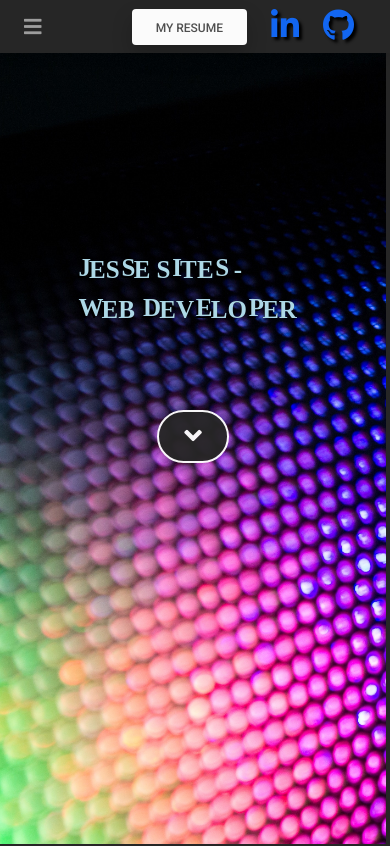
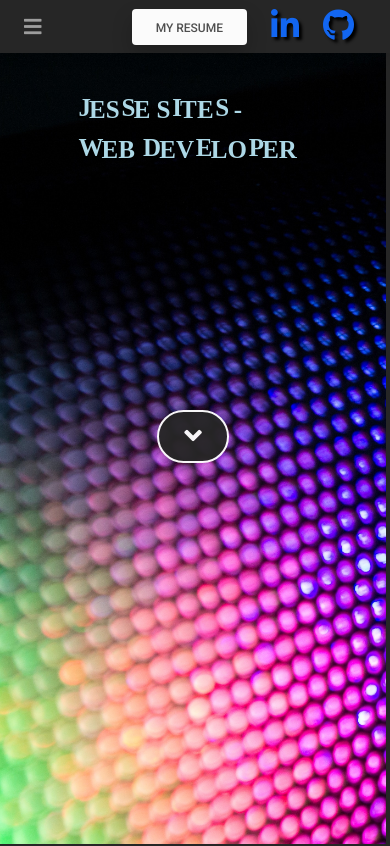
Before and after one commit to jesse318s/jesse-sites, a React (Create React App) app: page / in a window 390 px wide. Shown: the top 846 px of the page. Built offline with nearby package versions, Linux system fonts and the light colour scheme.

Commit message:
improved media queries

```diff
--- a/src/App.scss
+++ b/src/App.scss
@@ -76,6 +76,9 @@
 @media screen and (max-width: 991px) {
   .popout {
     font-size: 40px;
+    position: relative;
+    bottom: 160px;
+    right: 60px;
   }
 }
 
```
